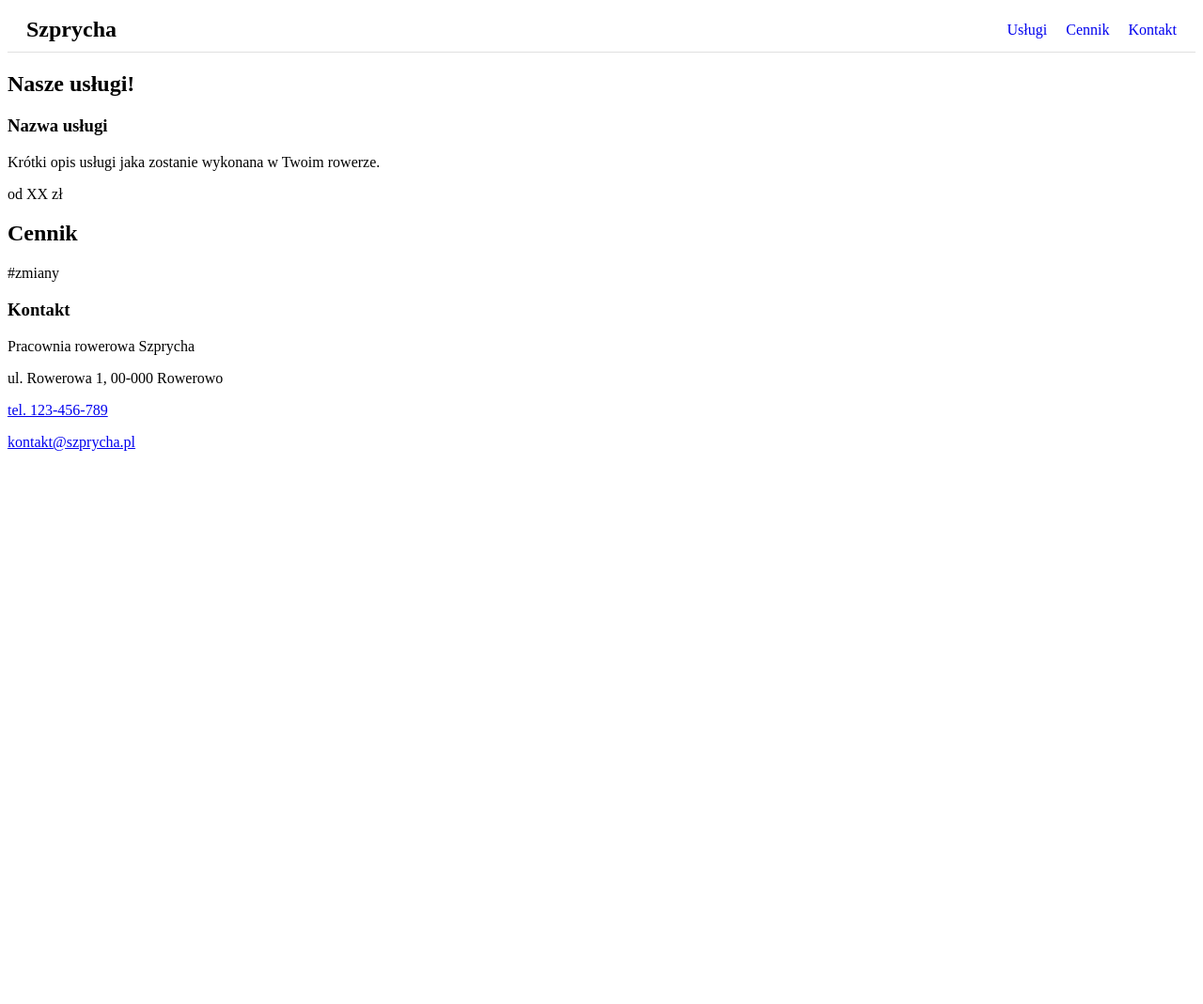
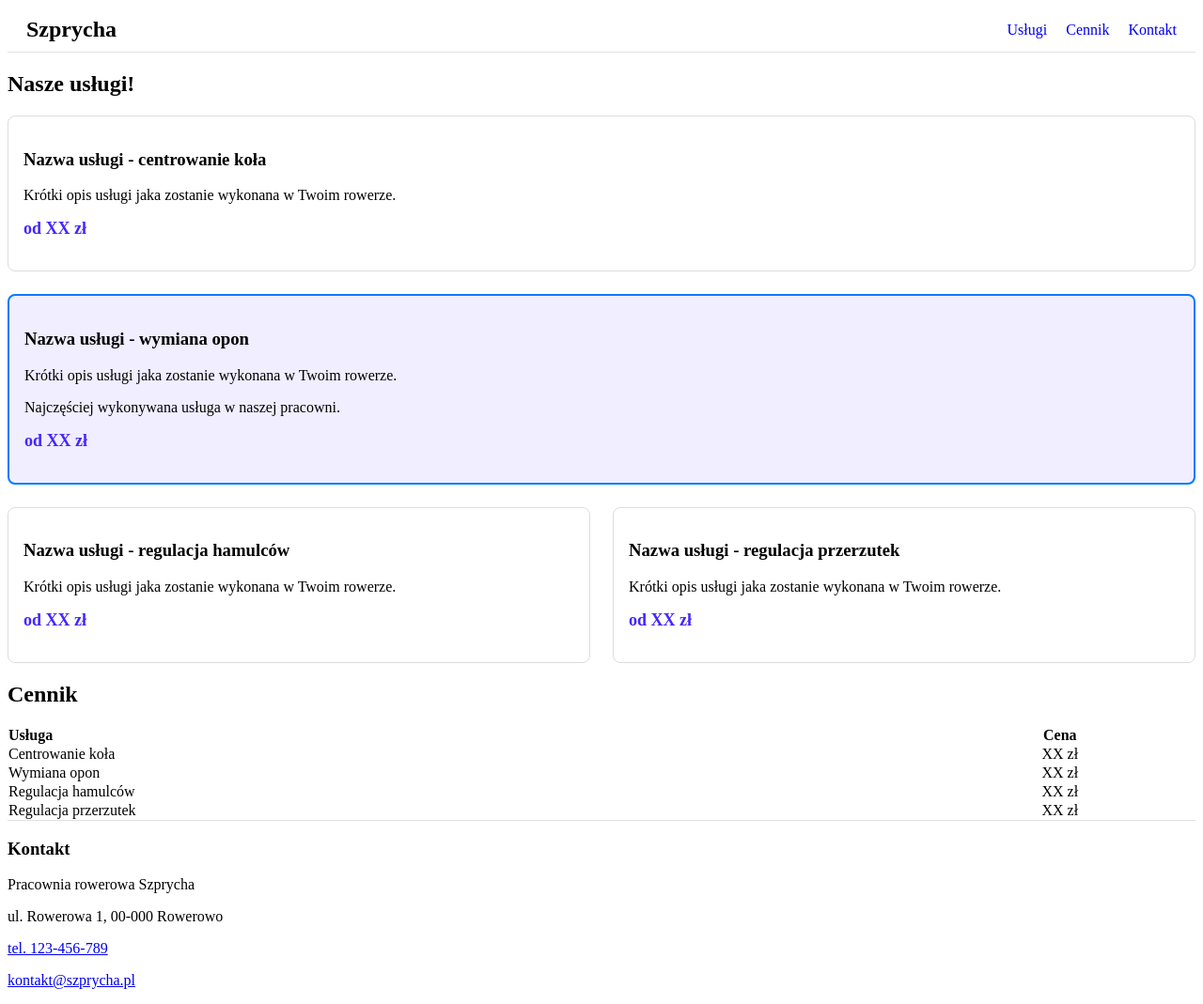
Before and after one commit to rafalkonarski/ti-lab-konarski, a PHP site: page / in a window 1280 px wide. Shown: the whole page at 94% size. Before the commit the page ends 480 px from the top, so only its background shows below. Run offline with PHP 8.4, Linux system fonts and the light colour scheme.

Commit message:
lab1: cennik i kontakt

```diff
--- a/index.html
+++ b/index.html
@@ -20,7 +20,23 @@
             <h2>Nasze usługi!</h2>
                 <div class="cards">
                     <article class="card">
-                        <h3>Nazwa usługi</h3>
+                        <h3>Nazwa usługi - centrowanie koła</h3>
+                        <p>Krótki opis usługi jaka zostanie wykonana w Twoim rowerze.</p>
+                        <p class="card_price">od XX zł</p>
+                    </article>
+                    <article class="card--highlighted">
+                        <h3>Nazwa usługi - wymiana opon</h3>
+                        <p>Krótki opis usługi jaka zostanie wykonana w Twoim rowerze.</p>
+                        <p>Najczęściej wykonywana usługa w naszej pracowni.</p>
+                        <p class="card_price">od XX zł</p>
+                    </article>
+                    <article class="card">
+                        <h3>Nazwa usługi - regulacja hamulców</h3>
+                        <p>Krótki opis usługi jaka zostanie wykonana w Twoim rowerze.</p>
+                        <p class="card_price">od XX zł</p>
+                    </article>
+                    <article class="card">
+                        <h3>Nazwa usługi - regulacja przerzutek</h3>
                         <p>Krótki opis usługi jaka zostanie wykonana w Twoim rowerze.</p>
                         <p class="card_price">od XX zł</p>
                     </article>
@@ -28,9 +44,34 @@
         </section>
         <section id="cennik">
             <h2>Cennik</h2>
+            <table class="price-table">
+                <thead>
+                    <tr>
+                        <th class="service">Usługa</th>
+                        <th class="num">Cena</th>
+                    </tr>
+                </thead>
+                <tbody>
+                    <tr>
+                        <td>Centrowanie koła</td>
+                        <td class="num">XX zł</td>
+                    </tr>
+                    <tr>
+                        <td>Wymiana opon</td>
+                        <td class="num">XX zł</td>
+                    </tr>
+                    <tr>
+                        <td>Regulacja hamulców</td>
+                        <td class="num">XX zł</td>
+                    </tr>
+                    <tr>
+                        <td>Regulacja przerzutek</td>
+                        <td class="num">XX zł</td>
+                    </tr>
+                </tbody>
+            </table>
         </section>
     </main>
-    #zmiany
     <footer id="kontakt">
         <h3>Kontakt</h3>
         <p>Pracownia rowerowa Szprycha</p>
--- a/style.css
+++ b/style.css
@@ -20,7 +20,62 @@
     font-size: 24px;
     margin: 0;
 }
+
+.cards {
+    display: flex;
+    flex-wrap: wrap;
+    gap: 24px;
+}
+
+.card {
+    flex: 1 1 260px;
+    border: 1px solid #ddd;
+    border-radius: 8px;
+    padding: 16px;
+    background-color: #ffffff;
+    transition: transform 0.2s;
+}
+
+.card--highlighted {
+    flex: 1 1 100%;
+    border: 2px solid #007bff;
+    border-radius: 8px;
+    padding: 16px;
+    background-color: #f0eeff;
+}
+
+.card_price {
+    font-weight: bold;
+    font-size: 18px;
+    color: #4426FF;
+    margin-top: 10px;
+}
+
+.num{
+    text-align: center;
+}
+
+.price-table {
+    width: 100%;
+    border-collapse: collapse;
+    padding: 10px 16px;
+    border-bottom: 1px solid #e0e0e0;
+}
+
+.price-table__header {
+    text-align: center;
+}
+
+.service {
+    text-align: left;
+}
+
 .menu { display: flex; gap: 20px;}
 .menu a { text-decoration: none; }
-.menu a:hover { color: #007bff; }
-#zmiany
+.menu a:hover { color: #007bff; transform:translateY(-6px); box-shadow: 0 4px 6px rgba(0, 0, 0, 0.1); }
+@media (max-width: 600px) {
+    .site-header {
+        flex-direction: column;
+        align-items: flex-start;
+    }
+}
```
